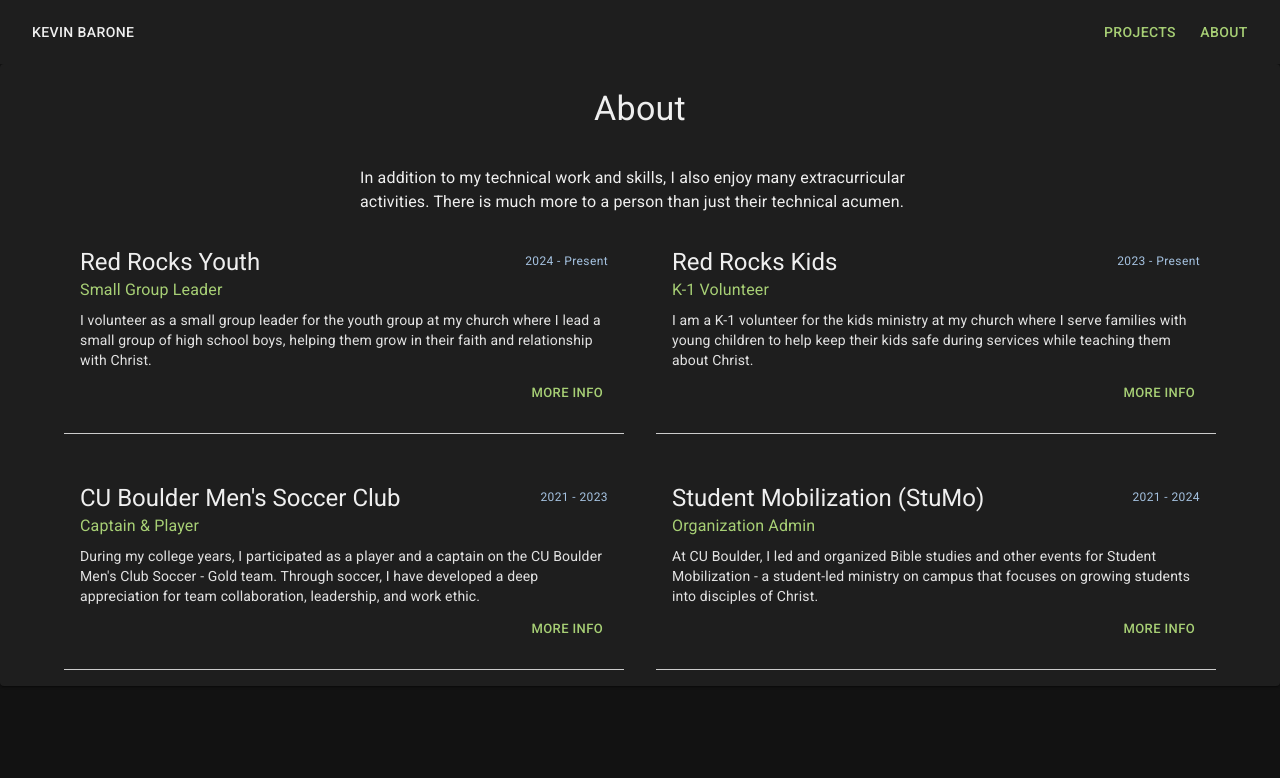
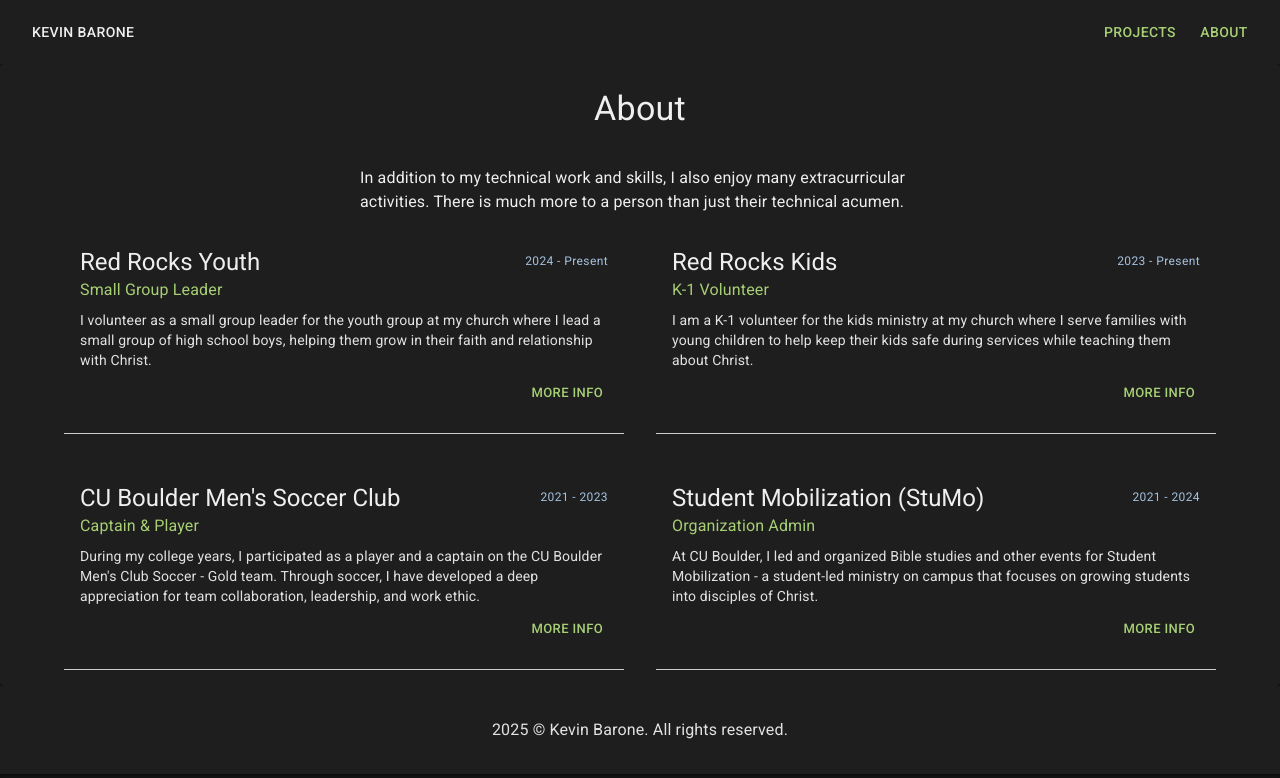
Before and after one commit to keba2993/react-portfolio, a React (Vite) app: page /about in a window 1280 px wide. Shown: the top 778 px of the page. Built offline with nearby package versions, Linux system fonts and the light colour scheme.

Commit message:
add a basic footer for copyright

```diff
--- a/src/App.tsx
+++ b/src/App.tsx
@@ -5,6 +5,7 @@ import About from './components/About/About';
 import { Routes, Route, useLocation } from 'react-router-dom';
 import { AnimatePresence } from 'motion/react';
 import transition from './transition';
+import Footer from './components/Footer';
 
 function App() {
 	const location = useLocation();
@@ -18,6 +19,7 @@ function App() {
 					<Route path='/projects' element={transition(<Projects />)} />
 					<Route path='/about' element={transition(<About />)} />
 				</Routes>
+				<Footer />
 			</AnimatePresence>
 		</>
 	);
--- /dev/null
+++ b/src/components/Footer.tsx
@@ -0,0 +1,15 @@
+import { Typography } from '@mui/material';
+import { Paper } from '@mui/material';
+
+function Footer() {
+	const currentYear = new Date().getFullYear();
+	return (
+		<Paper square>
+			<Typography color='text.secondary' align='center' paddingY='2rem'>
+				{currentYear} &copy; Kevin Barone. All rights reserved.
+			</Typography>
+		</Paper>
+	);
+}
+
+export default Footer;
```
